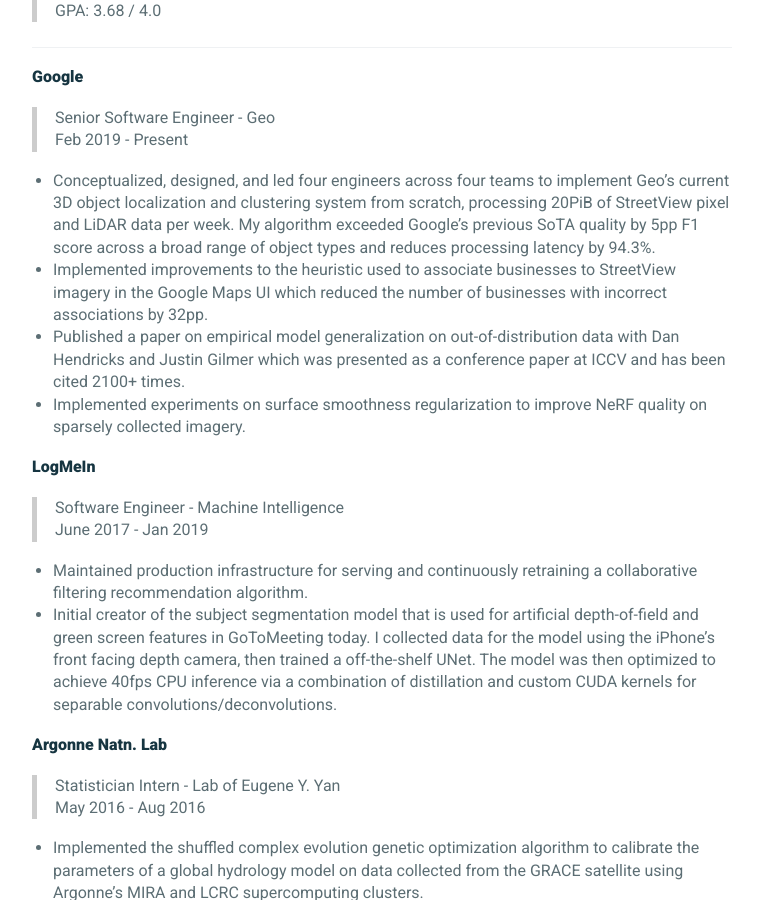
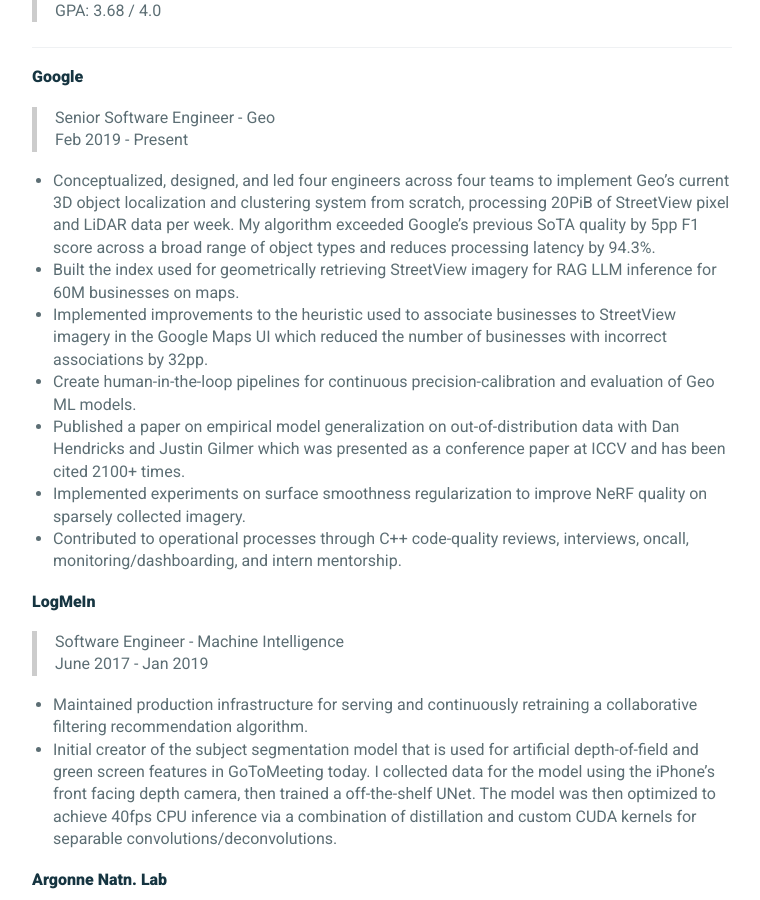
Before and after one commit to frankwang95/frankwang95.github.io, a Jekyll site: the page built from _pages/resume.md, in a window 1280 px wide and 900 px high, scrolled down 753 px. Shown: the whole window, without its empty margins (258-1018 px from the left). Built offline with Jekyll 4.4.1, drawn with Linux system fonts in a browser that asks for light colours.

Commit message:
Update resume.md

```diff
--- a/_pages/resume.md
+++ b/_pages/resume.md
@@ -28,9 +28,12 @@ _________________
 > Feb 2019 - Present
 
 * Conceptualized, designed, and led four engineers across four teams to implement Geo's current 3D object localization and clustering system from scratch, processing 20PiB of StreetView pixel and LiDAR data per week. My algorithm exceeded Google's previous SoTA quality by 5pp F1 score across a broad range of object types and reduces processing latency by 94.3%.
+* Built the index used for geometrically retrieving StreetView imagery for RAG LLM inference for 60M businesses on maps.
 * Implemented improvements to the heuristic used to associate businesses to StreetView imagery in the Google Maps UI which reduced the number of businesses with incorrect associations by 32pp.
+* Create human-in-the-loop pipelines for continuous precision-calibration and evaluation of Geo ML models.
 * Published a paper on empirical model generalization on out-of-distribution data with Dan Hendricks and Justin Gilmer which was presented as a conference paper at ICCV and has been cited 2100+ times.
 * Implemented experiments on surface smoothness regularization to improve NeRF quality on sparsely collected imagery.
+* Contributed to operational processes through C++ code-quality reviews, interviews, oncall, monitoring/dashboarding, and intern mentorship.
 
 **LogMeIn**
 
```
